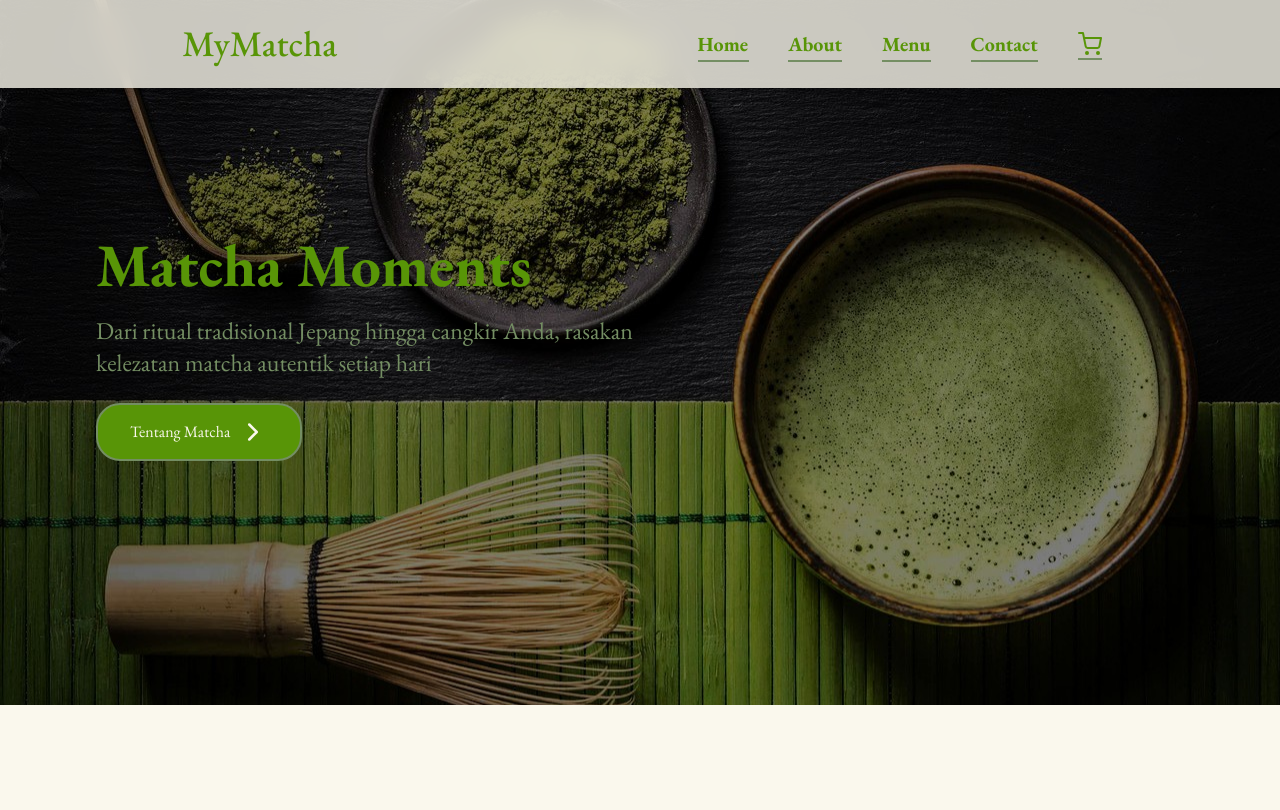
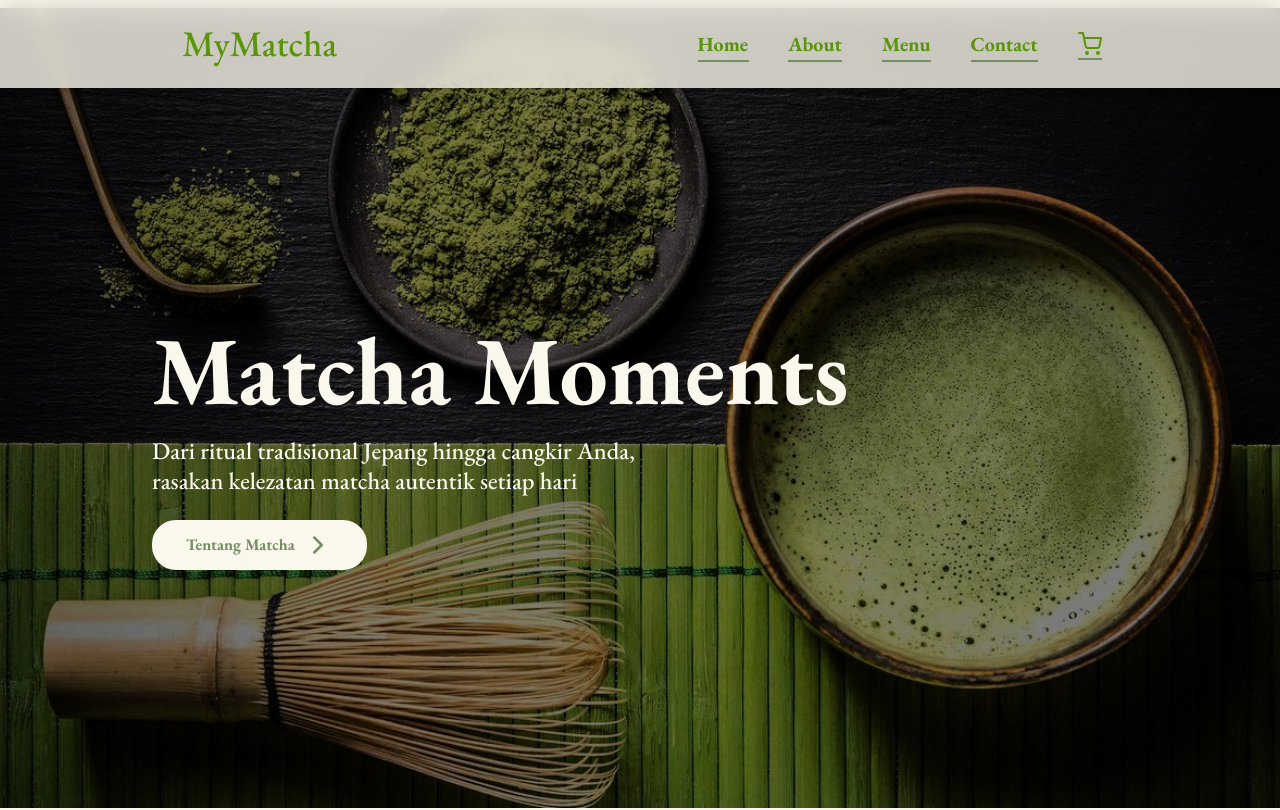
Before and after one commit to Adityarns/web-ecommerce, a React (Vite) app in the folder FrontEnd/: page / in a window 1280 px wide. Shown: the top 810 px of the page. Built offline with nearby package versions, Linux system fonts and the light colour scheme.

Commit message:
Memperbarui tampilan beranda menjadi lebih bagus

```diff
--- a/FrontEnd/src/pages/Home/Hero.jsx
+++ b/FrontEnd/src/pages/Home/Hero.jsx
@@ -7,30 +7,32 @@ export default function Hero() {
 
   return (
     <div>
-      <div className="hero grid lg:grid-cols-2 grid-cols-1 py-14 md:py-56 items-center xl:gap-0 gap-5 px-6 max-w-8xl max-h-screen mx-auto bg-[url(./assets/Beranda/beranda-img.jpeg)]">
-        <div className="flex flex-col items-center lg:items-start justify-center text-center md:text-left lg:pl-6 xl:pl-18 pb-5">
-          <div>
-            <h1 className="text-6xl/snug font-bold text-[#589507]">
+      <div className="hero grid py-14 my-2 items-center xl:gap-0 gap-5 px-6 max-w-8xl max-h-screen mx-auto bg-[url(./assets/Beranda/beranda-img.jpeg)] bg-no-repeat bg-cover bg-center">
+        <div className="flex flex-col items-center lg:items-start justify-center text-center md:text-left lg:pl-6 xl:pl-18 pb-5 md:py-56">
+          <div className="pl-14">
+            <div className="pt-4">
+              <h1 className="text-8xl/snug font-bold text-[#FAF8ED]">
                 Matcha Moments
               </h1>
-            <p className="pt-2 pb-6 text-2xl text-left text-[#748E63]">
-              Dari ritual tradisional Jepang hingga cangkir Anda, rasakan
-              kelezatan matcha autentik setiap hari
-            </p>
+              <div className="pb-6 text-2xl/tight font-medium text-left text-[#FAF8ED]">
+                <p>Dari ritual tradisional Jepang hingga cangkir Anda,</p>
+                <p>rasakan kelezatan matcha autentik setiap hari</p>
+              </div>
             </div>
             <div className="flex flex-wrap justify-center md:justify-start gap-4">
               <a
                 href="#about"
-              className="py-2 px-6 md:py-3 md:px-8
-           bg-[#589507] text-[#FAF8ED]
-           rounded-3xl border-2 border-[#748E63]
-           hover:bg-[#FAF8ED] hover:text-[#748E63]
+                className="py-1 px-6 md:py-2 md:px-8
+           bg-[#FAF8ED] text-[#748E63]
+           rounded-3xl border-2 border-[#FAF8ED]
+           hover:bg-[#748E63] hover:text-[#FAF8ED]
            "
               >
-              <p className="flex items-center gap-2">
+                <p className="flex items-center gap-2 font-bold">
                   Tentang Matcha <ChevronRight size={30}></ChevronRight>
                 </p>
               </a>
+            </div>
           </div>
         </div>
         {/* <div className="pl-16">
```
Lines whose indentation alone changed are shown as unchanged.
